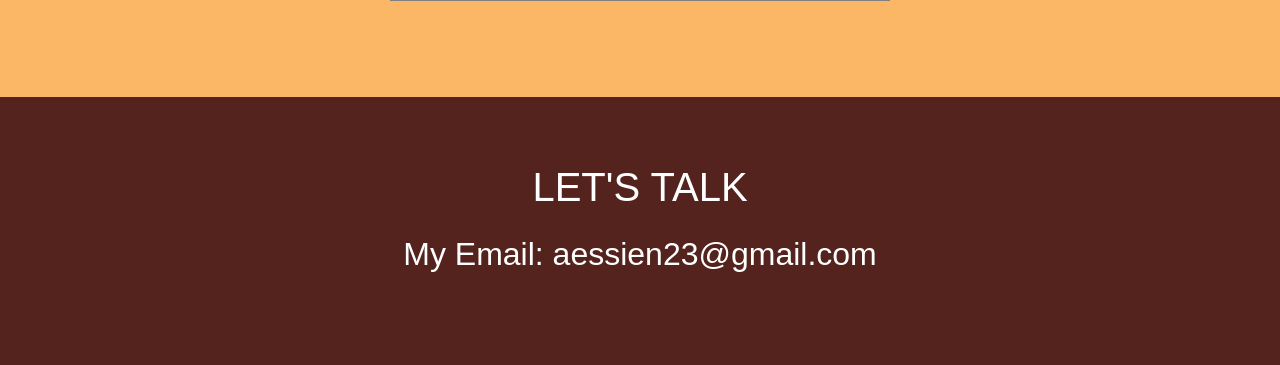
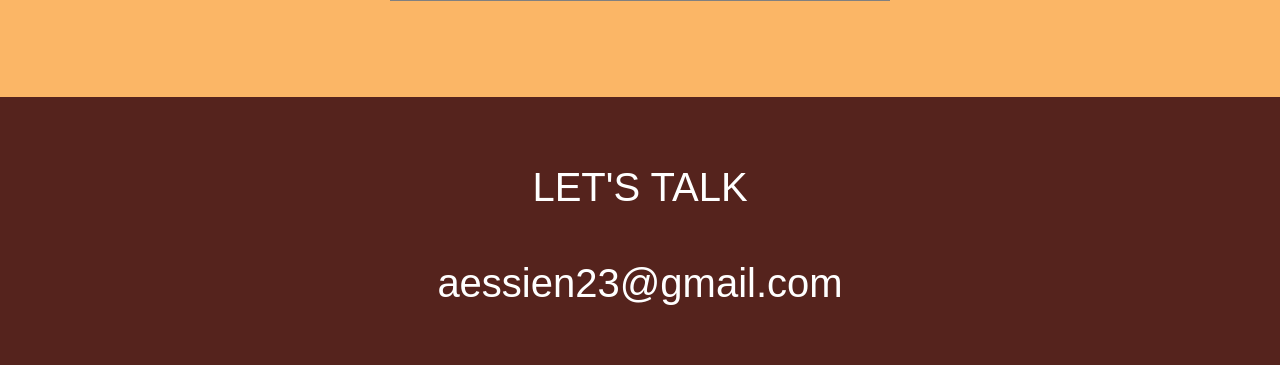
Before and after one commit to classAnon/portfolio3, a Flask app: page / in a window 1280 px wide. Shown: the part 2129-2494 px from the top of the page. Before the commit the page ends 2401 px from the top, so only its background shows below. Run offline with Flask 2, Linux system fonts and the light colour scheme; some libraries are stand-ins or nearby versions; some web fonts are replaced.

Commit message:
footer update

```diff
--- a/static/styles.css
+++ b/static/styles.css
@@ -209,12 +209,6 @@ form h1{
     padding-top: 2vh;
 }
 
-form h2{
-    display: flex;
-    justify-content: center;
-    color: white;
-    padding-top: 2vh;
-}
 
 .inputField{
     display: flex;
--- a/templates/home.html
+++ b/templates/home.html
@@ -225,7 +225,8 @@
     <footer id="contact">
         <form action="{{url_for('form_handler')}}" method="POST" id="clientForm">
             <h1>LET'S TALK</h1>
-            <h2>My Email: aessien23@gmail.com</h2>
+            <br>
+            <h1>aessien23@gmail.com</h1>
 
             <!-- <div class="inputField">
                 <input type="text" name="clientName" id="clientName" placeholder="Your First Name" required>
```
